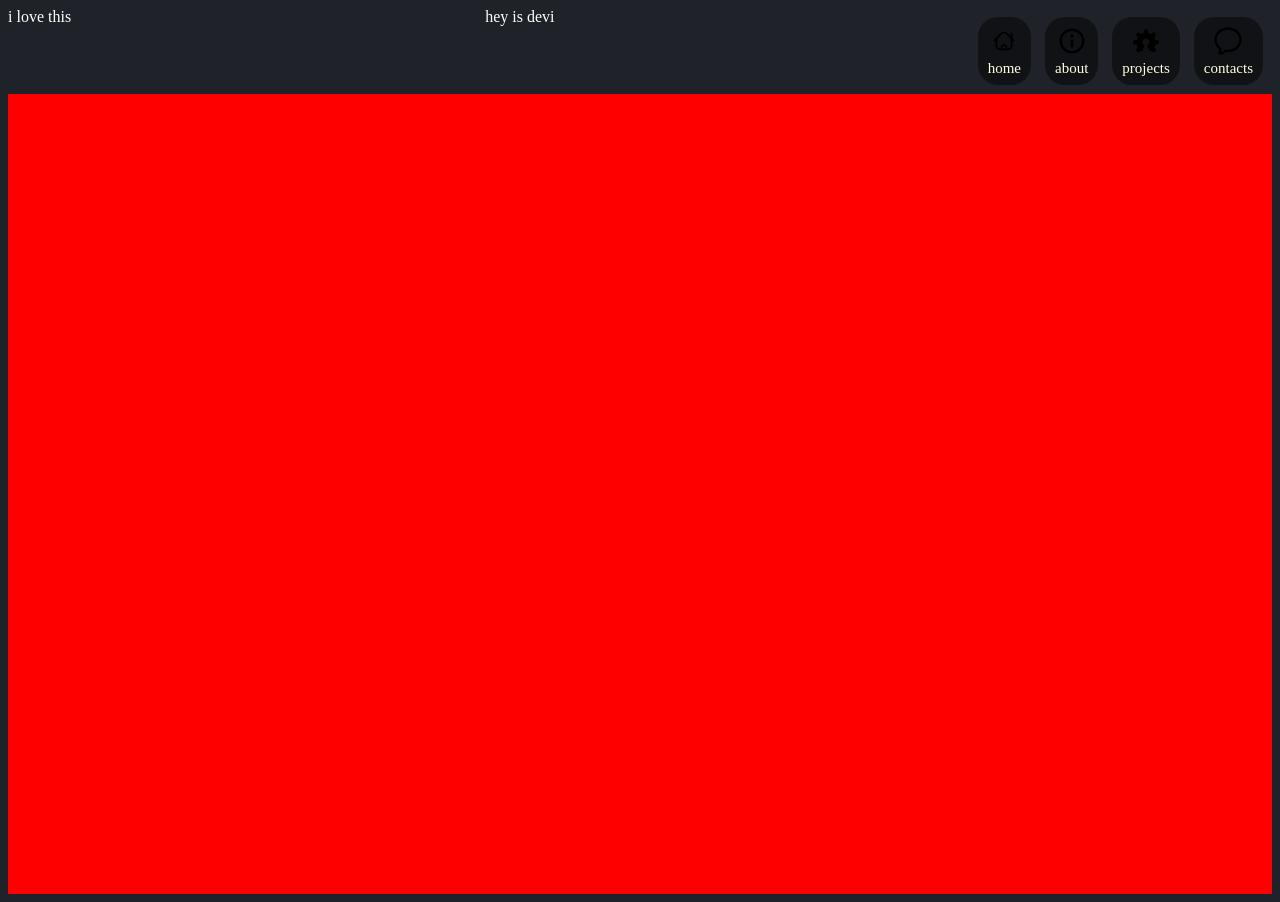
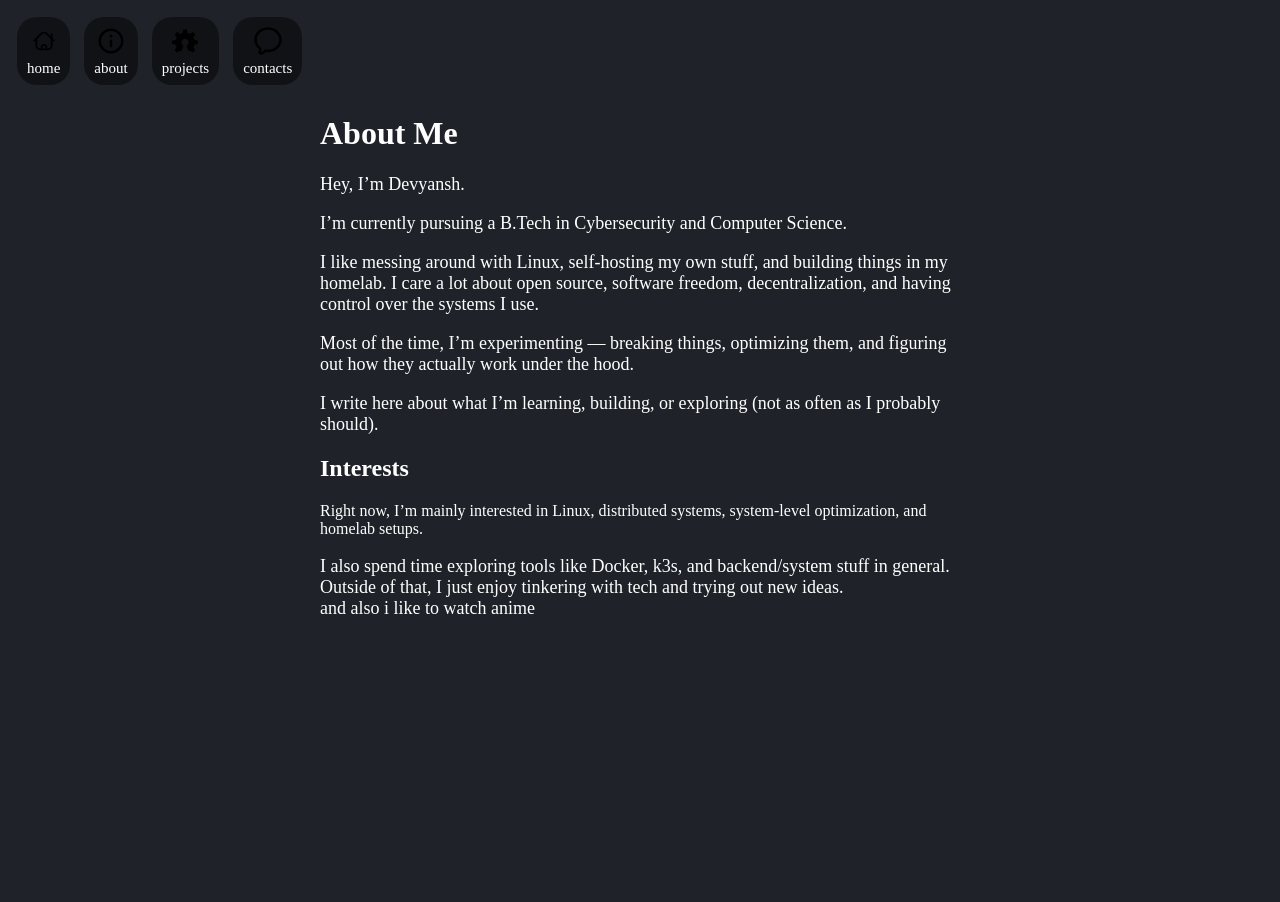
Before and after one commit to devyanshnayak/devyanshnayak.github.io, a SvelteKit app: page /about in a window 1280 px wide. After the commit the page ends 800 px from the top, so only its background shows below. Built offline with nearby package versions, Linux system fonts and the light colour scheme.

Commit message:
updated the info

```diff
--- a/src/lib/Header.svelte
+++ b/src/lib/Header.svelte
@@ -2,8 +2,6 @@
 </script>
 
 <nav>
-	<div>i love this</div>
-	<div>hey is devi</div>
   <ul>
     <li>
       <a href="/">
@@ -39,7 +37,6 @@
   li {
     background-color: #00000077;
     backdrop-filter: blur(5px);
-		color: lightyellow;
     border-radius: 20px;
     margin: 0px;
     padding: 10px;
@@ -62,7 +59,6 @@
     border-radius: 50px;
     margin: 0;
     justify-content: space-between;
-		color: white;
     display: flex;
   }
 </style>
--- a/src/routes/+layout.svelte
+++ b/src/routes/+layout.svelte
@@ -8,7 +8,9 @@
   <link rel="icon" href={favicon} />
 </svelte:head>
 <Header />
-{@render children()}
+<main class="centered">
+  {@render children()}
+</main>
 
 <style>
   :global body {
@@ -18,4 +20,9 @@
     background-attachment: fixed;
     color: #ffffff;
   }
+  .centered {
+    display: flex;
+    justify-content: center;
+    align-items: center;
+  }
 </style>
--- a/src/routes/about/+page.svelte
+++ b/src/routes/about/+page.svelte
@@ -1,8 +1,36 @@
-<div></div>
+<div class="about">
+  <h1>About Me</h1>
+
+  <p>Hey, I’m Devyansh.</p>
+  <p>I’m currently pursuing a B.Tech in Cybersecurity and Computer Science.</p>
+  <p>
+    I like messing around with Linux, self-hosting my own stuff, and building
+    things in my homelab. I care a lot about open source, software freedom,
+    decentralization, and having control over the systems I use.
+  </p>
+  <p>
+    Most of the time, I’m experimenting — breaking things, optimizing them, and
+    figuring out how they actually work under the hood.
+  </p>
+  <p>
+    I write here about what I’m learning, building, or exploring (not as often
+    as I probably should).
+  </p>
+  <h2>Interests</h2>
+  Right now, I’m mainly interested in Linux, distributed systems, system-level optimization,
+  and homelab setups.
+  <p>
+    I also spend time exploring tools like Docker, k3s, and backend/system stuff
+    in general. Outside of that, I just enjoy tinkering with tech and trying out
+    new ideas. <br /> and also i like to watch anime
+  </p>
+</div>
 
 <style>
-	div {
-		background: red;
-		height: 100vh;
-	}
+  .about {
+    width: 50vw;
+  }
+  p {
+    font-size: 18px;
+  }
 </style>
--- a/src/routes/projects/+page.svelte
+++ b/src/routes/projects/+page.svelte
@@ -0,0 +1 @@
+<h1>Page is under Construction <br /> it will be updated soon</h1>
```
Also changed, not shown: src/routes/+page.svelte (+12 -1 lines), 1 other file (tests, documents, lock files or other folders). Lines whose indentation alone changed are shown as unchanged.
